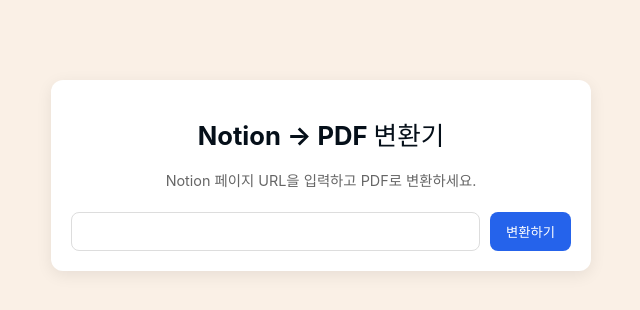
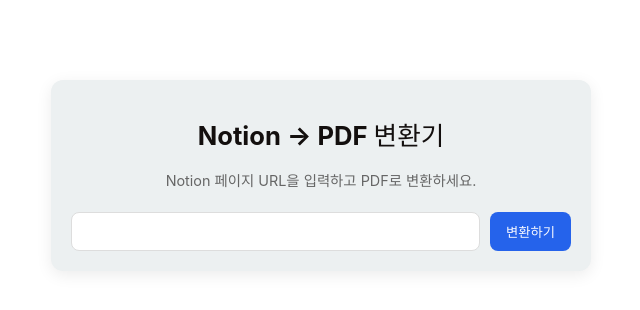
Before and after one commit to Shin-Yu-1/NotionToPDF, a React (Vite) app in the folder FE/: page / in a window 1280 px wide. Shown: the top 310 px of the page, without its empty margins (319-959 px from the left). Built offline with nearby package versions, Linux system fonts and the light colour scheme; no server answers.

Commit message:
style: 색상 변경

```diff
--- a/FE/src/styles/App.css
+++ b/FE/src/styles/App.css
@@ -2,7 +2,7 @@
   max-width: 500px;
   margin: 80px auto;
   padding: 20px;
-  background: #ffffff;
+  background: #ecf0f1;
   border-radius: 12px;
   box-shadow: 0 4px 16px rgba(0, 0, 0, 0.08);
   text-align: center;
@@ -36,12 +36,12 @@
 }
 
 .input:focus {
-  border-color: #2563eb;
+  border-color: #2563EB;
 }
 
 .button {
-  background: #2563eb;
-  color: white;
+  background: #2563EB;
+  color: #F8F9FF;
   padding: 10px 16px;
   border: none;
   border-radius: 8px;
--- a/FE/src/styles/index.css
+++ b/FE/src/styles/index.css
@@ -12,7 +12,6 @@
   font-family: -apple-system, BlinkMacSystemFont, 'Segoe UI', 'Roboto', 'Oxygen',
   'Ubuntu', 'Cantarell', 'Fira Sans', 'Droid Sans', 'Helvetica Neue',
   sans-serif;
-  background: #FAF0E6;
 }
 
 :lang(ko) {
@@ -29,7 +28,7 @@
   line-height: 1.5;
   font-weight: 400;
 
-  color: #050F19;
+  color: #130F0E;
 
   font-synthesis: none;
   text-rendering: optimizeLegibility;
```
